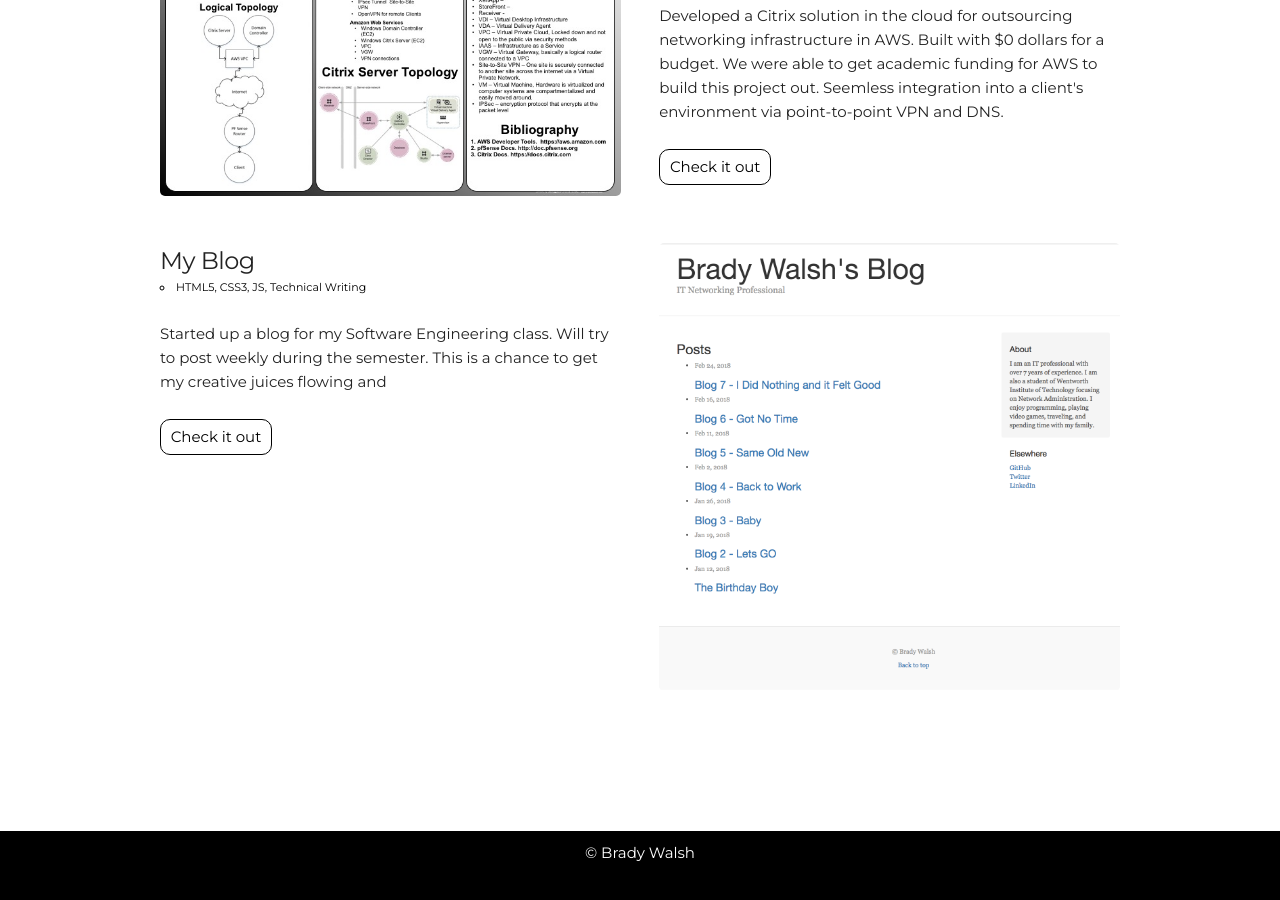
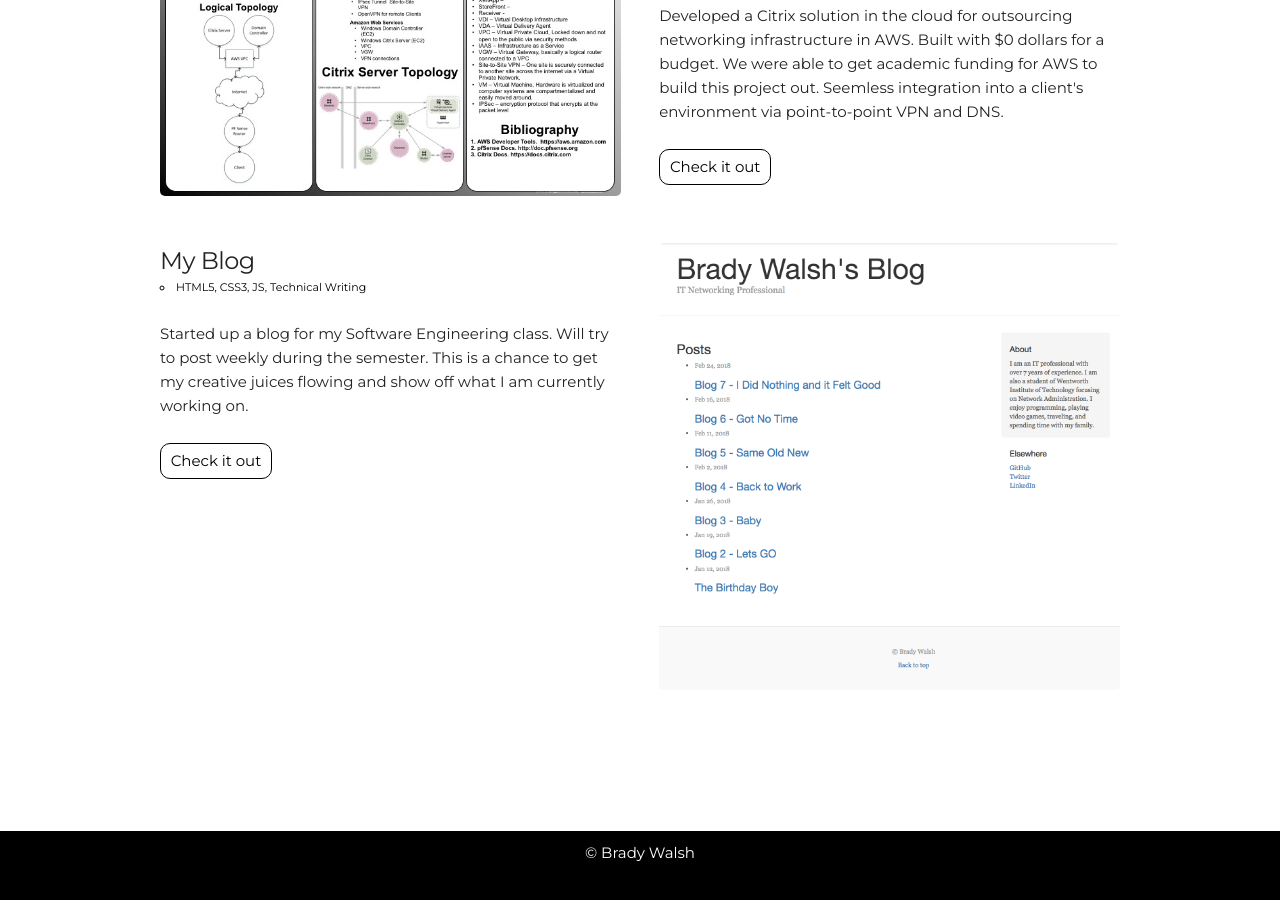
Before and after one commit to knighthawkbro/knighthawkbro.github.io, a Jekyll site: the page built from index.html, in a window 1280 px wide and 900 px high, scrolled down 2650 px. Built offline with Jekyll 4.4.1, drawn with Linux system fonts in a browser that asks for light colours; comment, search, counter and statistics services are not loaded.

Commit message:
Fixed blog text

```diff
--- a/_config.yml
+++ b/_config.yml
@@ -57,7 +57,8 @@ project_section:
       description: >
         Started up a blog for my Software Engineering class. Will try to
         post weekly during the semester. This is a chance to get my
-        creative juices flowing and
+        creative juices flowing and show off what I am currently working
+        on.
       featured_skills: HTML5, CSS3, JS, Technical Writing
       featured_image: assets/img/blog.png
       url: blog
```
